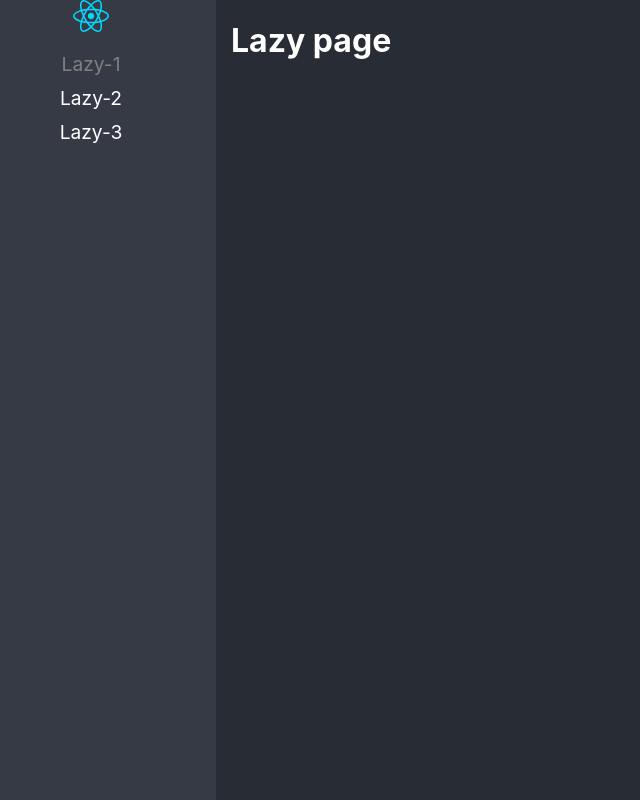
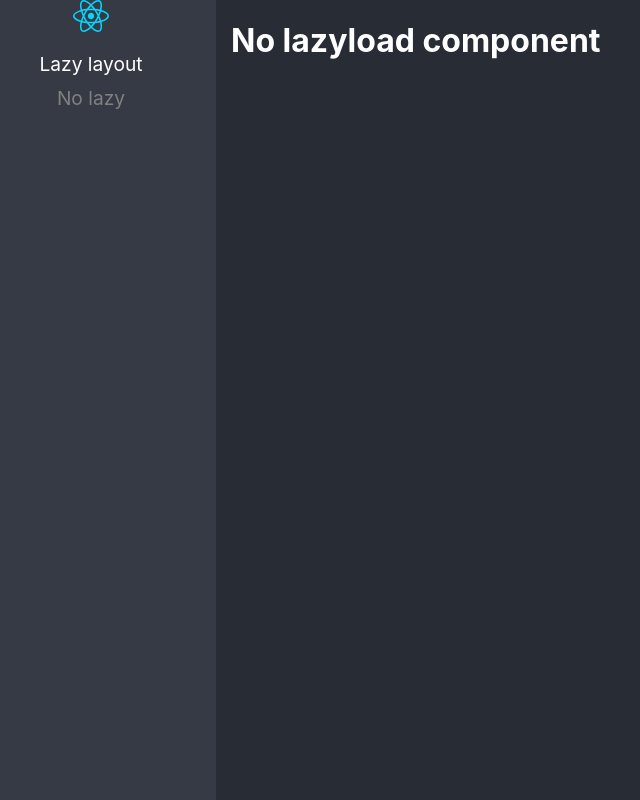
Before and after one commit to AlanDev24/react-adv, a React (Vite) app: page /no-lazy in a window 1280 px wide. Before the commit this address led to /lazy1. Shown: the whole page, without its empty margins (34-674 px from the left). Built offline with nearby package versions, Linux system fonts and the light colour scheme.

Commit message:
Rutas anidadas listas

```diff
--- /dev/null
+++ b/src/lazyload/layout/LazyLayout.tsx
@@ -0,0 +1,33 @@
+import { Navigate, NavLink, Route, Routes } from "react-router-dom";
+import { LazyPages, LazyPages2, LazyPages3 } from "../pages";
+
+export const LazyLayout = () => {
+  return (
+    <div>
+      <h1>LazyLayout page</h1>
+      {/* Rutas hijas */}
+      <ul>
+        <li>
+          <NavLink to="lazy">Lazy </NavLink>
+        </li>
+        <li>
+          <NavLink to="lazy2">Lazy 2</NavLink>
+        </li>
+        <li>
+          <NavLink to="lazy3">Lazy 3</NavLink>
+        </li>
+      </ul>
+
+      <Routes>
+        <Route path="lazy" element={<LazyPages/>}/>
+        <Route path="lazy2" element={<LazyPages2/>}/>
+        <Route path="lazy3" element={<LazyPages3/>}/>
+
+        {/* <Route path="*" element={<div>Not found</div>}/> */}
+        <Route path="*" element={<Navigate replace to=" lazy1"/>}/>
+      </Routes>
+    </div>
+  );
+};
+
+export default LazyLayout;
--- /dev/null
+++ b/src/lazyload/pages/NoLazy.tsx
@@ -0,0 +1,8 @@
+
+export const NoLazy = () => {
+  return (
+    <div>
+        <h1>No lazyload component</h1>
+    </div>
+  )
+}
--- a/src/routes/routes.ts
+++ b/src/routes/routes.ts
@@ -1,4 +1,5 @@
 import { lazy, LazyExoticComponent } from "react";
+import { NoLazy } from "../lazyload/pages/NoLazy";
 
 type JSXComponent = () => JSX.Element;
 
@@ -10,27 +11,20 @@ interface Route {
 }
 
 //? lo que esta entre comentarios sirve para renombrar los chunks
-const lazy2 = lazy(() => import(/* webpackChunkName: "LazyPage1*/"../lazyload/pages/LazyPages2"));
-const lazy3 = lazy(() => import(/* webpackChunkName: "LazyPage2*/"../lazyload/pages/LazyPages3"));
-const lazy1 = lazy(() => import(/* webpackChunkName: "LazyPage3*/"../lazyload/pages/LazyPages"));
+const lazylayout = lazy(() => import(/* webpackChunkName: "LazyPage1*/"../lazyload/layout/LazyLayout"));
+
 
 export const routes: Route[] = [
   {
-    to: "/lazy1",
-    path: "lazy1",
-    Component: lazy1,
-    name: "Lazy-1",
+    to: '/lazyload/',
+    path: '/lazyload/*',
+    Component: lazylayout,
+    name: "Lazy layout",
   },
   {
-    to: "/lazy2",
-    path: "lazy2",
-    Component: lazy2,
-    name: "Lazy-2",
-  },
-  {
-    to: "/lazy3",
-    path: "lazy3",
-    Component: lazy3,
-    name: "Lazy-3",
+    to: "/no-lazy",
+    path: "no-lazy",
+    Component: NoLazy,
+    name: "No lazy",
   },
 ];
```
